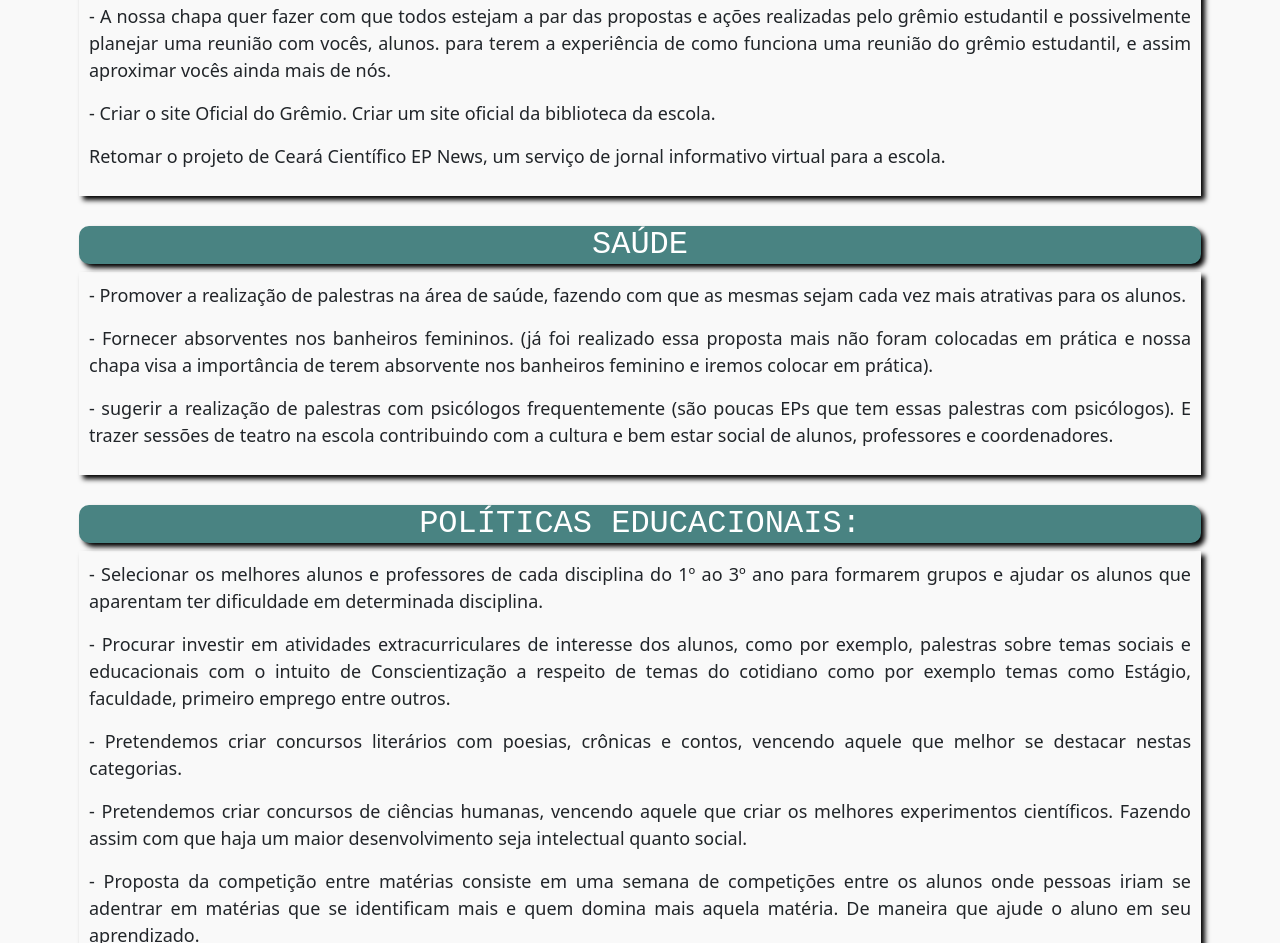
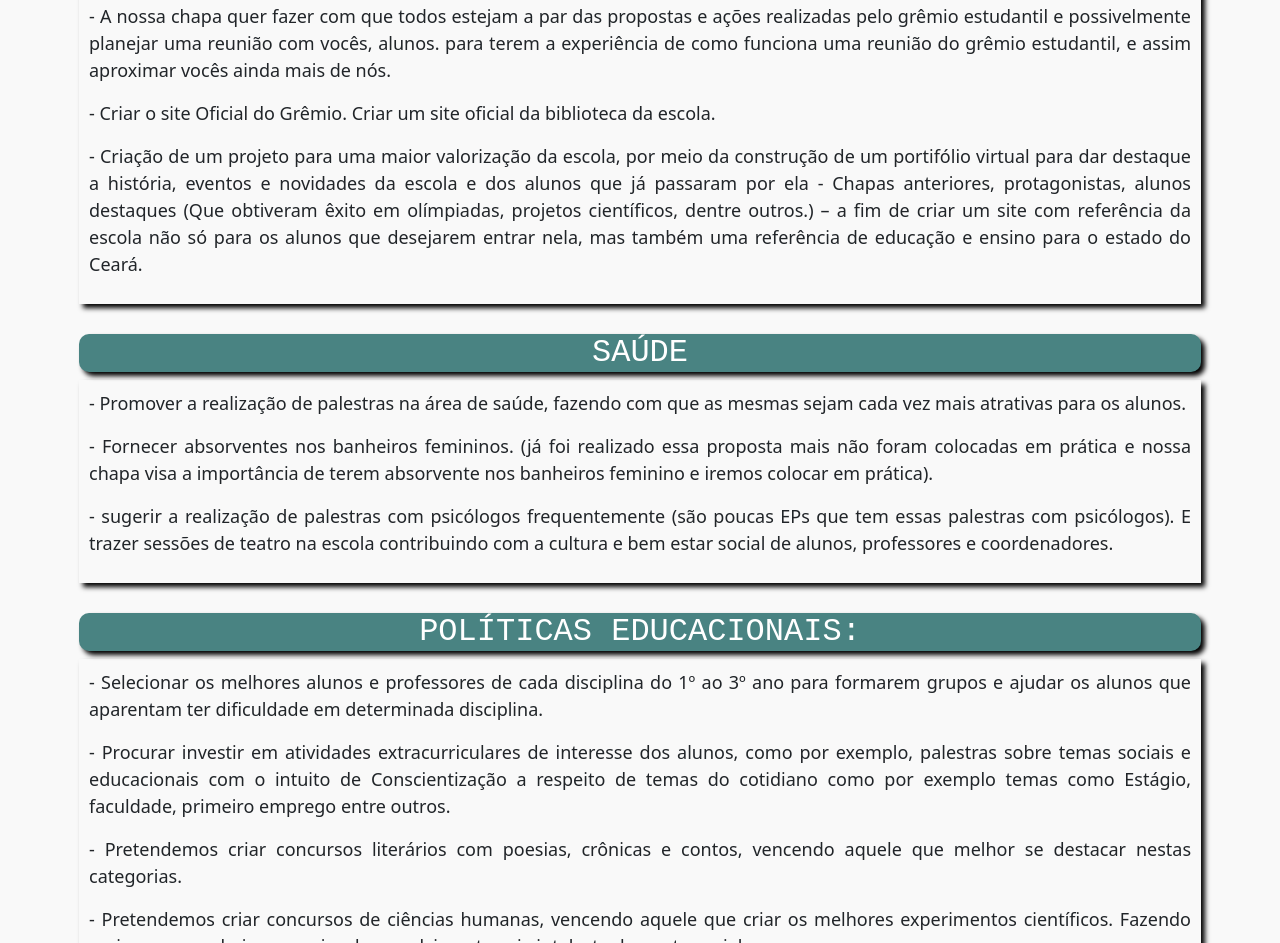
Before and after one commit to CleitonGeronimo05/revolucaojovem.com, a plain HTML site: page propostas.html in a window 1280 px wide. Shown: the part 1568-2511 px from the top of the page. Drawn offline with nearby package versions, Linux system fonts and the light colour scheme.

Commit message:
Update propostas.html

```diff
--- a/propostas.html
+++ b/propostas.html
@@ -115,8 +115,12 @@
               terem a experiência de como funciona uma reunião do grêmio estudantil, e assim
               aproximar vocês ainda mais de nós.</p>
             <p>- Criar o site Oficial do Grêmio. Criar um site oficial da biblioteca da escola.</p>
-            <P>Retomar o projeto de Ceará Científico EP News, um serviço de jornal informativo virtual
-              para a escola.</P>
+            <P>- Criação de um projeto para uma maior valorização da escola, por meio da construção
+                de um portifólio virtual para dar destaque a história, eventos e novidades da escola e
+                dos alunos que já passaram por ela - Chapas anteriores, protagonistas, alunos destaques
+                (Que obtiveram êxito em olímpiadas, projetos científicos, dentre outros.) – a fim de criar
+                um site com referência da escola não só para os alunos que desejarem entrar nela, mas
+                também uma referência de educação e ensino para o estado do Ceará.</P>
           </div>
         </section>
         <section class="secProp" id="5">
```
